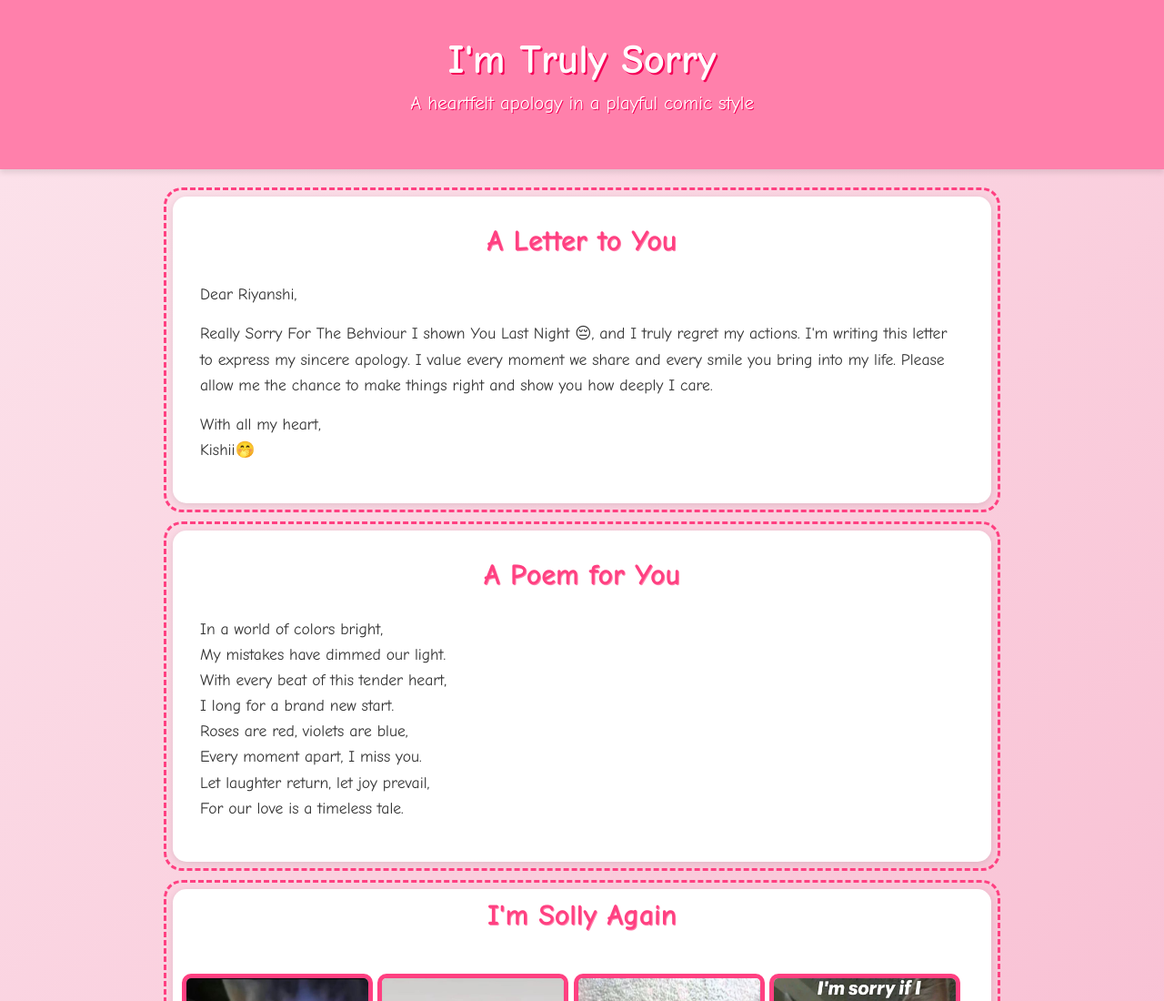
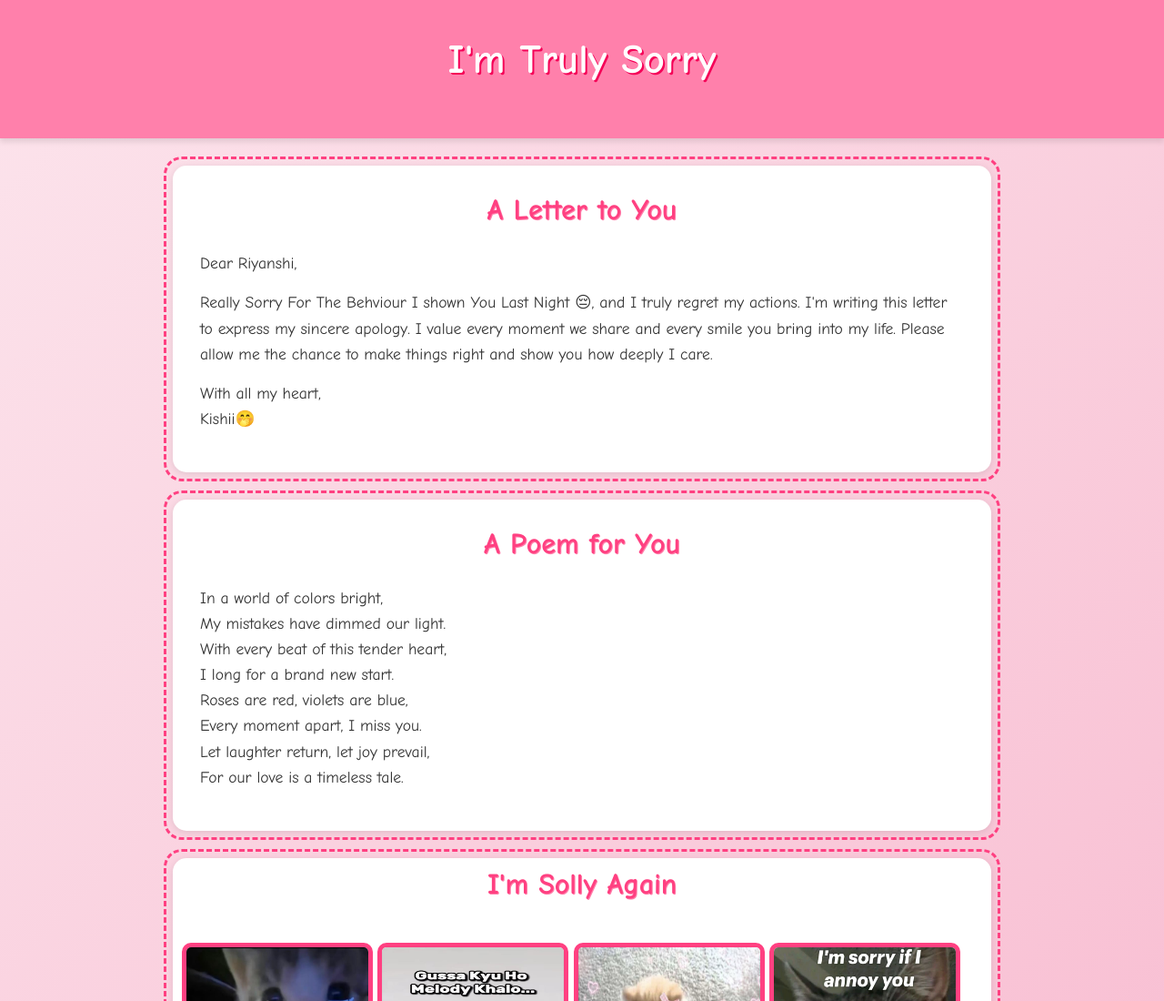
Before and after one commit to knagpal425/sorry, a plain HTML site: page index.html in a window 1280 px wide. Shown: the top 1100 px of the page at 91% size. Drawn offline with Linux system fonts and the light colour scheme.

Commit message:
Update index.html

```diff
--- a/index.html
+++ b/index.html
@@ -106,7 +106,7 @@
 <body>
   <header>
     <h1>I'm Truly Sorry</h1>
-    <p>A heartfelt apology in a playful comic style</p>
+    <p> </p>
   </header>
   <main>
     <!-- Letter Section -->
```
